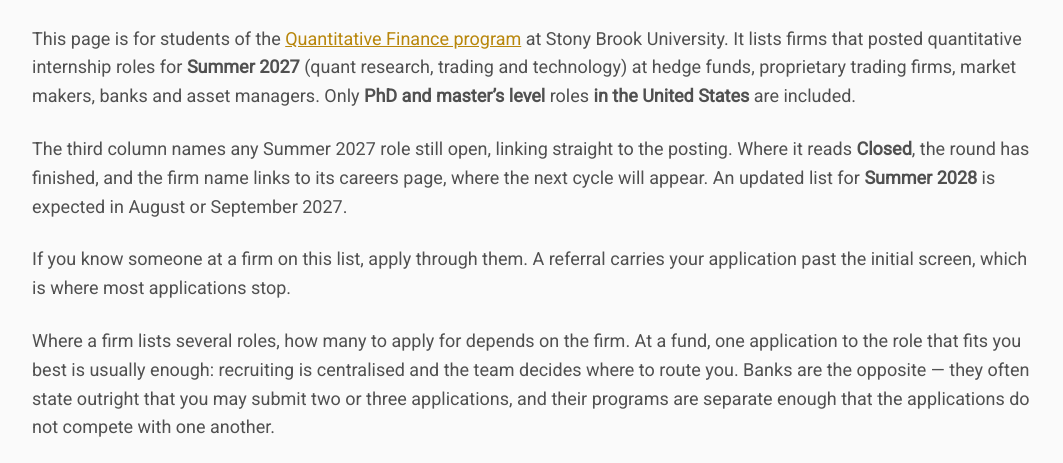
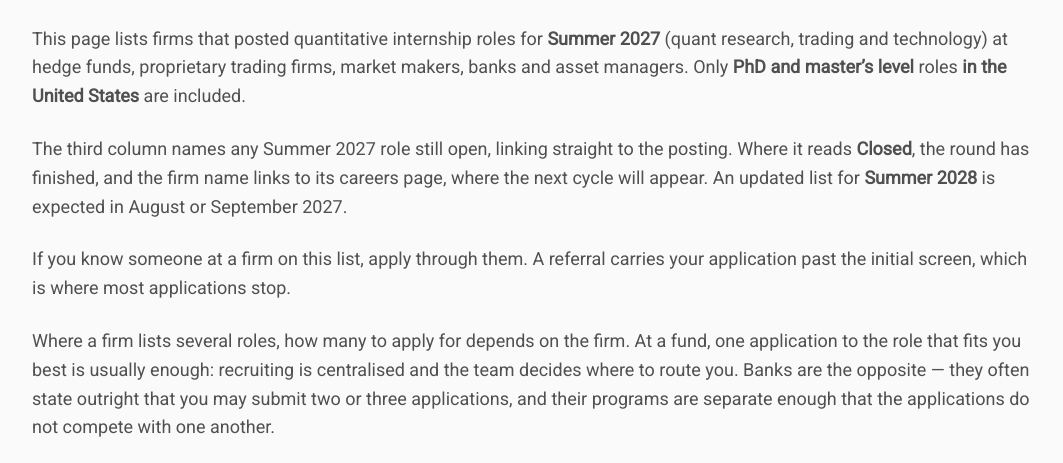
Before and after one commit to Uryasev/uryasev.github.io, a plain HTML site: page internships/index.html in a window 1280 px wide. Shown: the part 294-757 px from the top of the page, without its empty margins (108-1171 px from the left). Drawn offline with Linux system fonts and the light colour scheme.

Commit message:
Update index.html

```diff
--- a/internships/index.html
+++ b/internships/index.html
@@ -31,9 +31,7 @@
     <main class="content">
     <h1>Quant Internships</h1>
 
-    <p>This page is for students of the
-    <a href="https://www.stonybrook.edu/ams/academics/graduate/quantitative-finance.html" target="_blank" rel="noopener">Quantitative
-    Finance program</a> at Stony Brook University. It lists firms that posted quantitative
+    <p>This page lists firms that posted quantitative
     internship roles for <b>Summer 2027</b> (quant research, trading and technology) at hedge
     funds, proprietary trading firms, market makers, banks and asset managers. Only
     <b>PhD and master&rsquo;s level</b> roles <b>in the United States</b> are included.</p>
```
